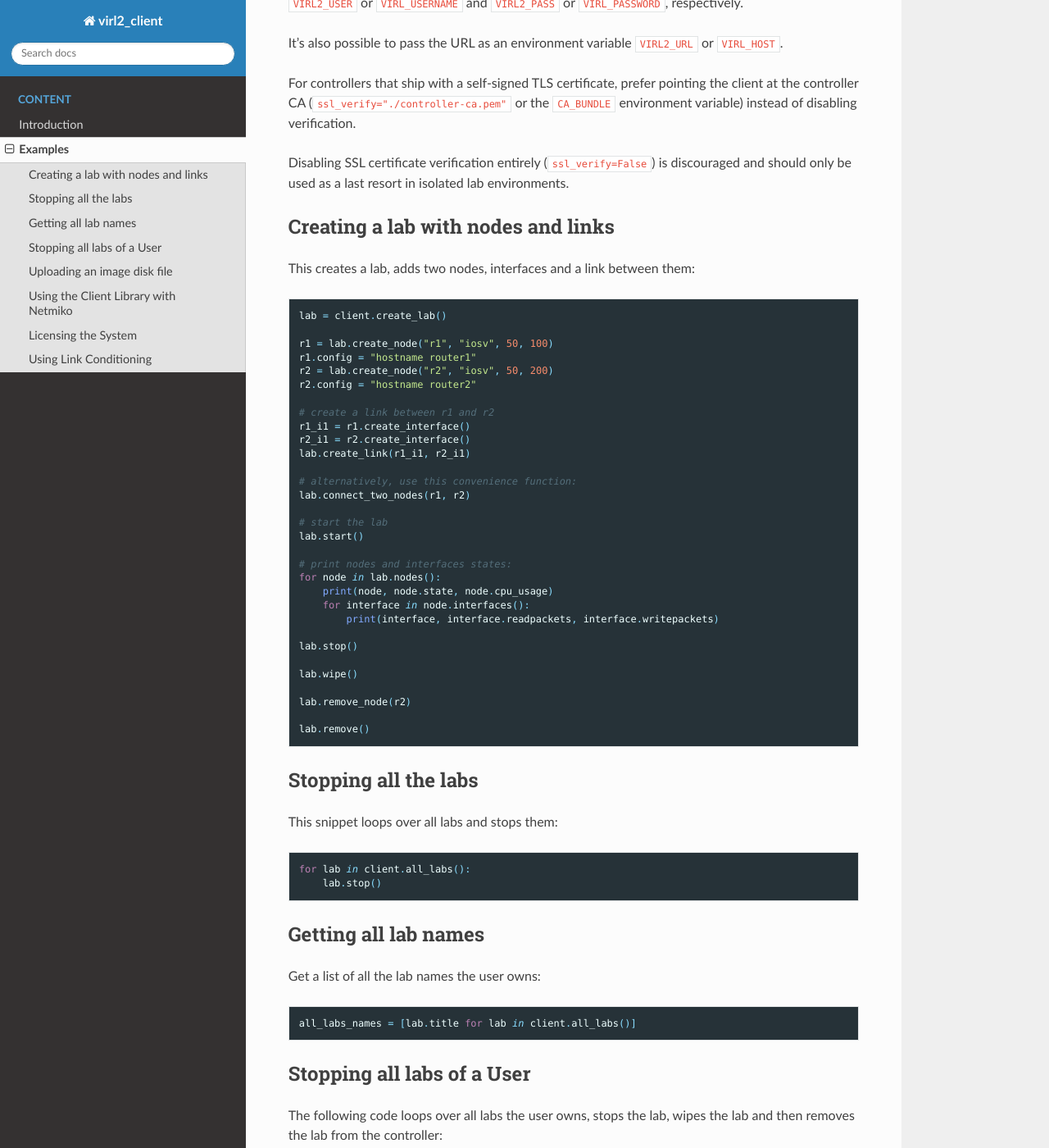
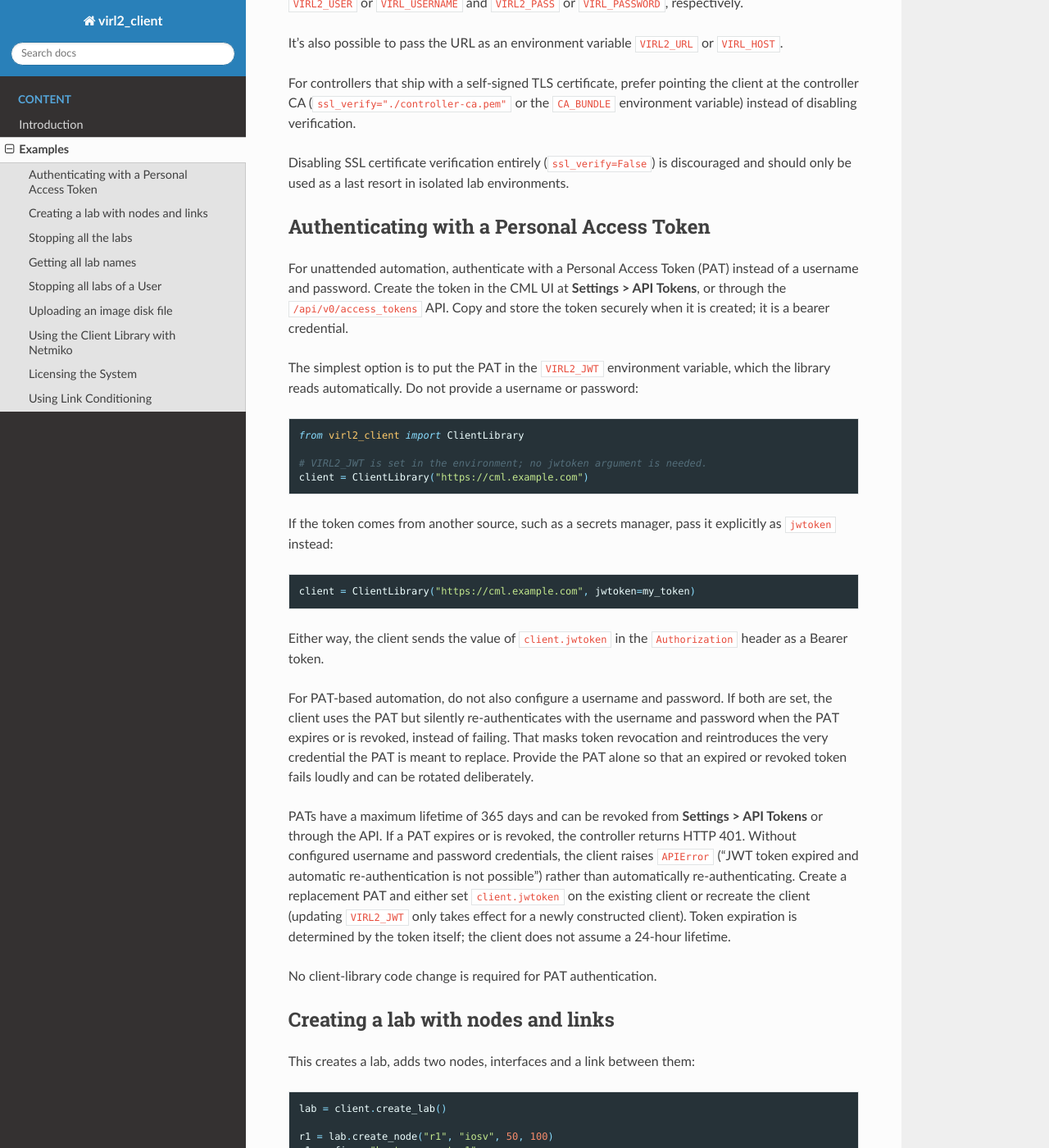
Before and after one commit to CiscoDevNet/virl2-client, a Sphinx documentation site: the page built from docs/source/examples.rst, in a window 1280 px wide and 1400 px high, scrolled down 537 px. Shown: the whole window at 82% size. Built offline with Sphinx 7.4.7 and the Read the Docs theme 3.1.0, drawn with Linux system fonts in a browser that asks for light colours.

Commit message:
CMLDEV-1629: Document PAT authentication in virl2_client (#259)

```diff
--- a/docs/source/examples.rst
+++ b/docs/source/examples.rst
@@ -26,6 +26,49 @@ the client at the controller CA (``ssl_verify="./controller-ca.pem"`` or the
 Disabling SSL certificate verification entirely (``ssl_verify=False``) is
 discouraged and should only be used as a last resort in isolated lab
 environments.
+
+Authenticating with a Personal Access Token
+-------------------------------------------
+
+For unattended automation, authenticate with a Personal Access Token (PAT)
+instead of a username and password. Create the token in the CML UI at
+**Settings > API Tokens**, or through the ``/api/v0/access_tokens`` API. Copy
+and store the token securely when it is created; it is a bearer credential.
+
+The simplest option is to put the PAT in the ``VIRL2_JWT`` environment variable,
+which the library reads automatically. Do not provide a username or password::
+
+    from virl2_client import ClientLibrary
+
+    # VIRL2_JWT is set in the environment; no jwtoken argument is needed.
+    client = ClientLibrary("https://cml.example.com")
+
+If the token comes from another source, such as a secrets manager, pass it
+explicitly as ``jwtoken`` instead::
+
+    client = ClientLibrary("https://cml.example.com", jwtoken=my_token)
+
+Either way, the client sends the value of ``client.jwtoken`` in the
+``Authorization`` header as a Bearer token.
+
+For PAT-based automation, do not also configure a username and password. If
+both are set, the client uses the PAT but silently re-authenticates with the
+username and password when the PAT expires or is revoked, instead of failing.
+That masks token revocation and reintroduces the very credential the PAT is
+meant to replace. Provide the PAT alone so that an expired or revoked token
+fails loudly and can be rotated deliberately.
+
+PATs have a maximum lifetime of 365 days and can be revoked from **Settings >
+API Tokens** or through the API. If a PAT expires or is revoked, the controller
+returns HTTP 401. Without configured username and password credentials, the
+client raises ``APIError`` ("JWT token expired and automatic re-authentication
+is not possible") rather than automatically re-authenticating. Create a
+replacement PAT and either set ``client.jwtoken`` on the existing client or
+recreate the client (updating ``VIRL2_JWT`` only takes effect for a newly
+constructed client). Token expiration is determined by the token itself; the
+client does not assume a 24-hour lifetime.
+
+No client-library code change is required for PAT authentication.
 
 Creating a lab with nodes and links
 -----------------------------------
```
Also changed, not shown: 2 other files.
